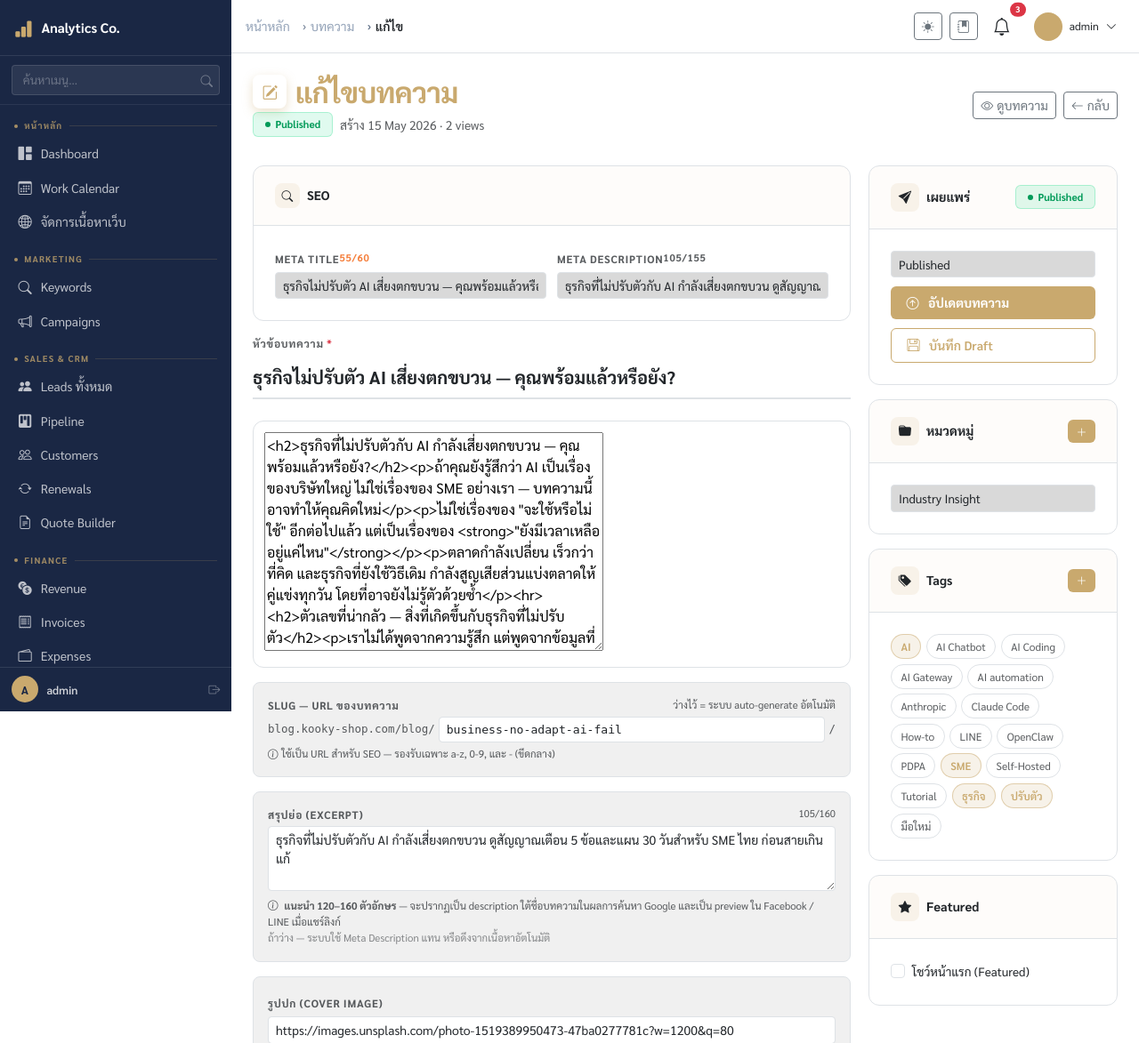
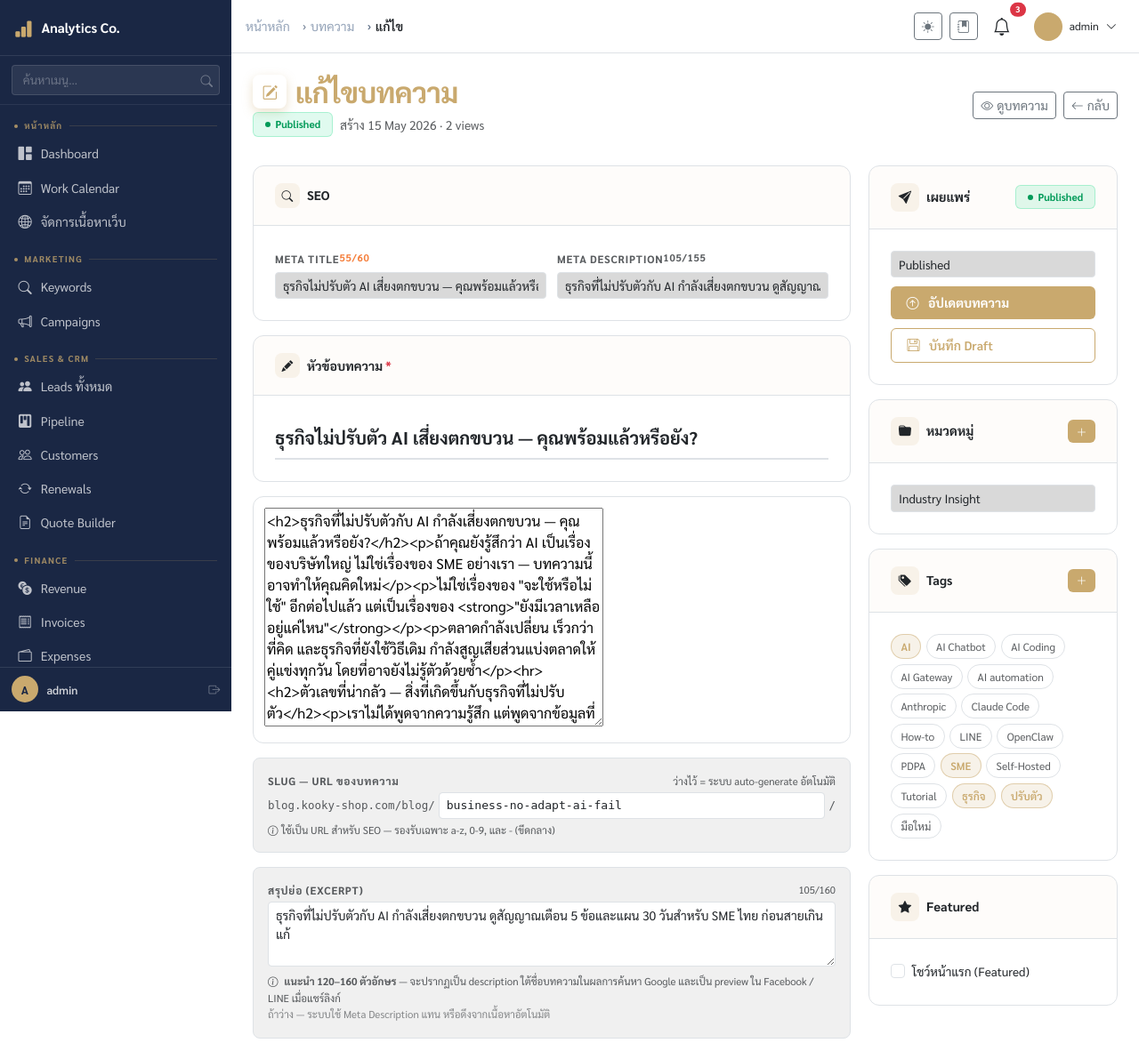
Before and after one commit to Telesale-Team/Autoblog-system-claude, a Django app: page /owner/blog/9/edit/ in a window 1280 px wide. Shown: the top 1173 px of the page at 89% size. Run offline with Django 5.2, Linux system fonts and the light colour scheme; a user stored in the database is signed in; data comes from the database, SQL or seed files in the repository; data that the repository does not hold is empty; parts of the project's set-up code (start-up, migrations or seed data) failed here and were passed over; some libraries are stand-ins or nearby versions.

Commit message:
UX: Title input ใส่ใน scard
Co-Authored-By: Claude Sonnet 4.6 <noreply@anthropic.com>

```diff
--- a/dashboard/templates/dashboard/article_edit.html
+++ b/dashboard/templates/dashboard/article_edit.html
@@ -210,10 +210,16 @@
       </div>
 
       <!-- Title -->
-      <div class="mb-4">
-        <label for="id_title" style="font-size:.75rem;font-weight:700;text-transform:uppercase;letter-spacing:.06em;color:var(--bs-secondary-color);display:block;margin-bottom:.35rem;">
+      <div class="scard mb-3">
+        <div class="scard-header">
+          <div class="d-flex align-items-center gap-2">
+            <div class="scard-header-icon" style="width:28px;height:28px;font-size:.8rem;"><i class="bi bi-pencil-fill"></i></div>
+            <label for="id_title" style="font-weight:700;font-size:.88rem;margin:0;">
               หัวข้อบทความ <span class="text-danger">*</span>
             </label>
+          </div>
+        </div>
+        <div class="scard-body">
           <input type="text" name="title" id="id_title"
                  class="input-title"
                  value="{{ form.title.value|default_if_none:'' }}"
@@ -223,6 +229,7 @@
           {% if form.title.errors %}
           <div class="text-danger small mt-1">{{ form.title.errors.0 }}</div>
           {% endif %}
+        </div>
       </div>
 
       <!-- Content Editor -->
```
Lines whose indentation alone changed are shown as unchanged.
